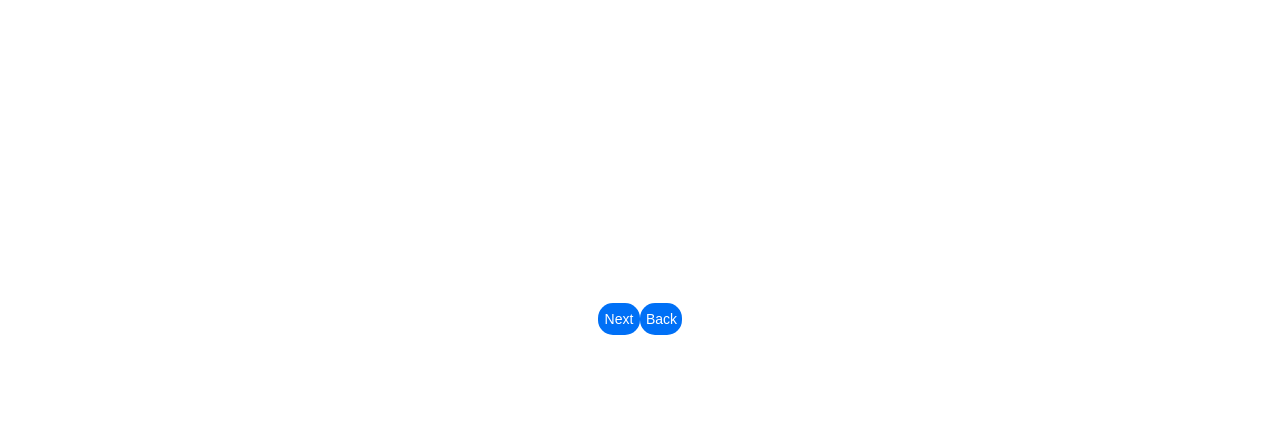
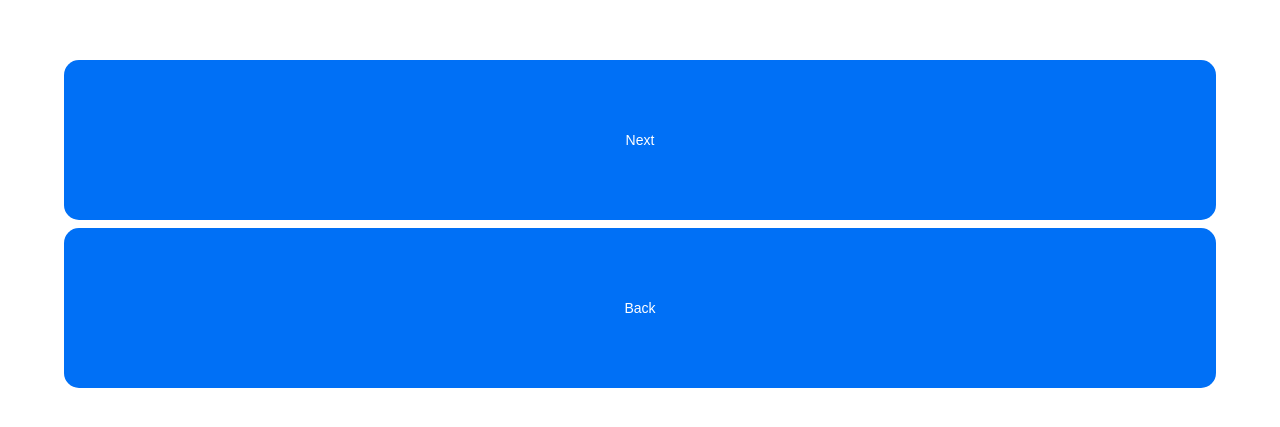
Before and after one commit to lighteko/hessenger, a React app in the folder client/: page /signup in a window 1280 px wide. Shown: the part 217-644 px from the top of the page. Built offline with nearby package versions, Linux system fonts and the light colour scheme.

Commit message:
too sleepy issue

```diff
--- a/client/src/components/layouts/button.layouts.ts
+++ b/client/src/components/layouts/button.layouts.ts
@@ -13,6 +13,7 @@ export const ButtonLayout = styled.button`
   font-size: 14px;
   position: relative;
   overflow: hidden;
+  text-align: center;
   /* &:active:not(:disabled)::after {
     content: "";
     position: absolute;
--- a/client/src/components/layouts/container.layouts.ts
+++ b/client/src/components/layouts/container.layouts.ts
@@ -18,3 +18,11 @@ export const RowLayout = styled.div`
   margin: 1.5vh 0;
   font-size: 12px;
 `;
+
+export const ColumnLayout = styled.div`
+  width: 100%;
+  height: 100vh;
+  display: flex;
+  flex-direction: column;
+  justify-content: center;
+`;
--- a/client/src/pages/SignupPage.tsx
+++ b/client/src/pages/SignupPage.tsx
@@ -1,5 +1,6 @@
 import SemiRoundedButton from "@components/elements/SemiRoundedButton";
-import { CenteredRowPageLayout } from "@components/layouts/page.layouts";
+import { ButtonLayout } from "@components/layouts/button.layouts";
+import { ColumnLayout } from "@components/layouts/container.layouts";
 
 const Layout = ({
   header,
@@ -11,13 +12,13 @@ const Layout = ({
   validation: () => boolean;
 }) => {
   return (
-    <CenteredRowPageLayout>
+    <ColumnLayout>
       <h1>{header.title}</h1>
       <p>{header.content}</p>
       {form}
-      <SemiRoundedButton>Next</SemiRoundedButton>
-      <SemiRoundedButton>Back</SemiRoundedButton>
-    </CenteredRowPageLayout>
+      <ButtonLayout>Next</ButtonLayout>
+      <ButtonLayout>Back</ButtonLayout>
+    </ColumnLayout>
   );
 };
 
```
